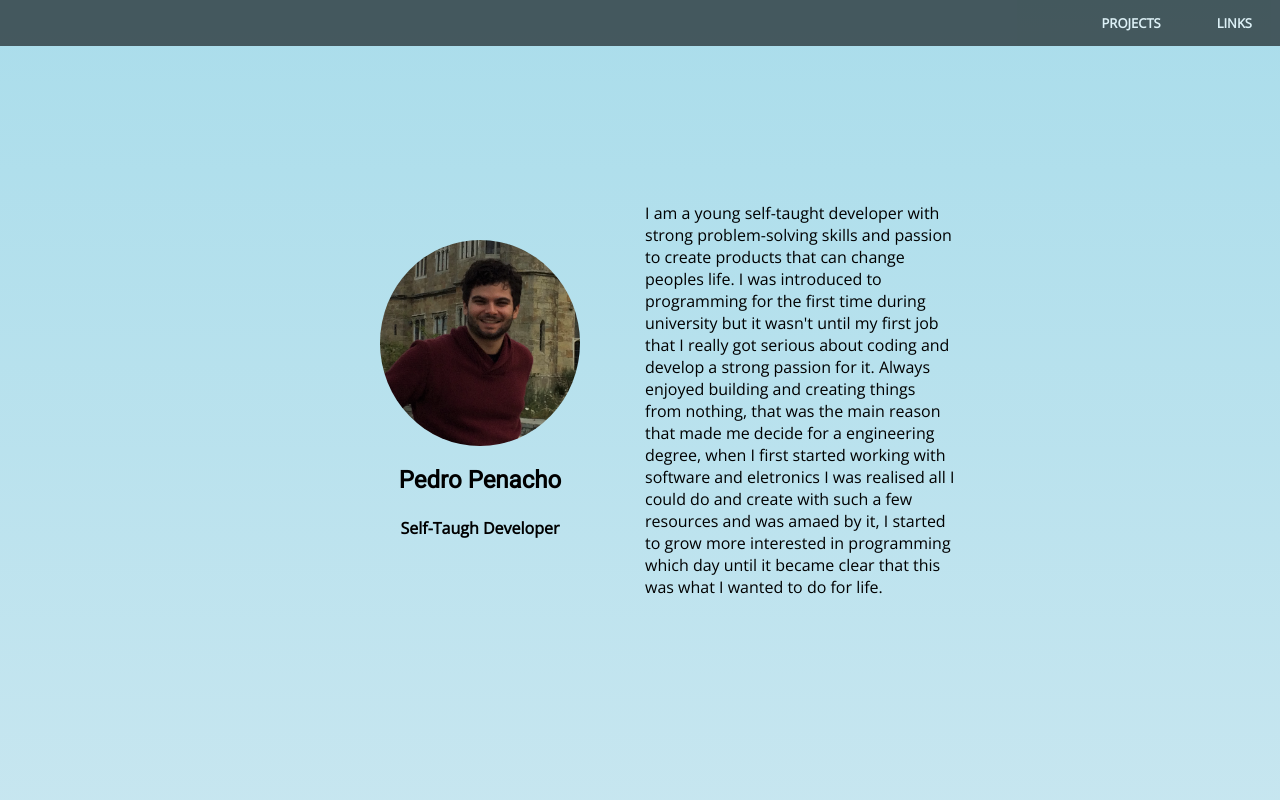
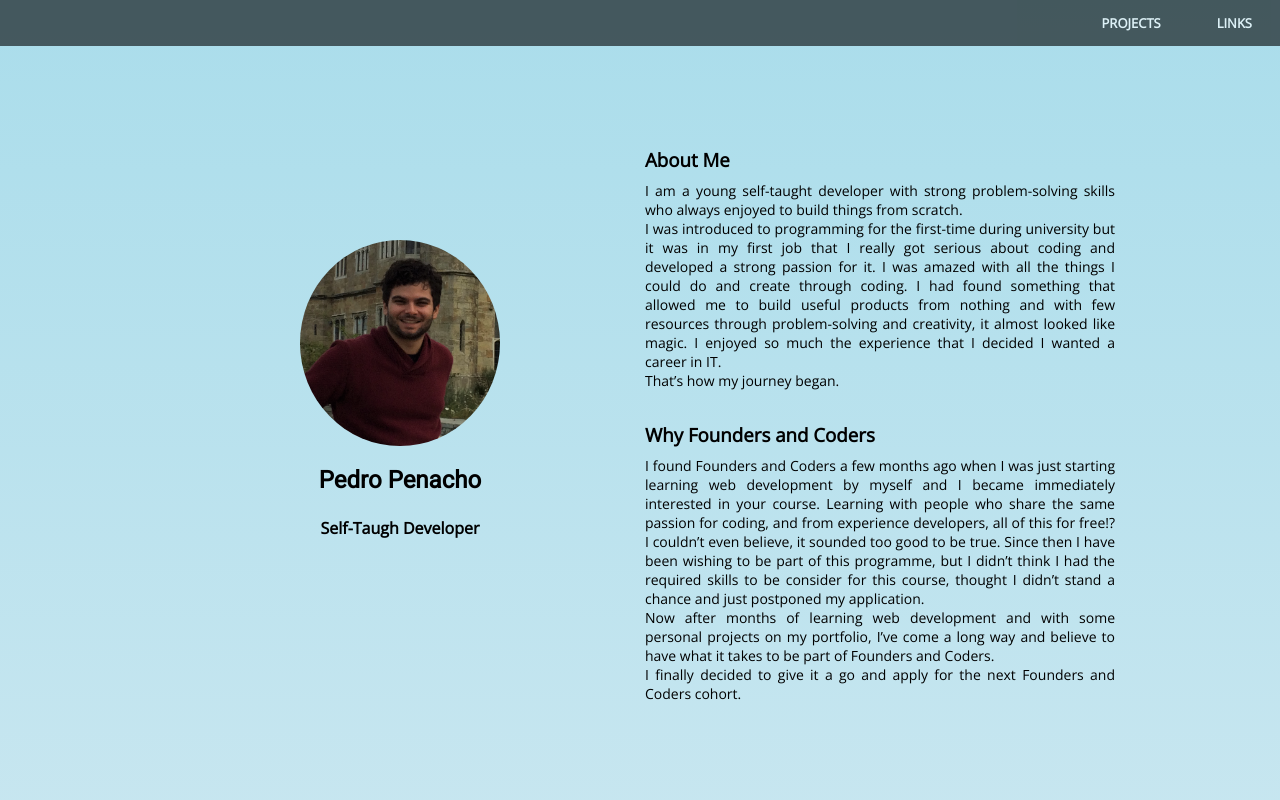
Before and after one commit to pedropenacho/Personal-Website, a plain HTML site: page index.html in a window 1280 px wide. Shown: the top 800 px of the page. Drawn offline with nearby package versions, Linux system fonts and the light colour scheme.

Commit message:
update intro section, final version

```diff
--- a/index.html
+++ b/index.html
@@ -24,9 +24,23 @@
                 </div>
 
                 <div class="right">
-                    <p id="bio">I am a young self-taught developer with strong problem-solving skills and passion to create products that can change peoples life.
-                            I was introduced to programming for the first time during university but it wasn't until my first job that I really got serious about coding and develop a strong passion for it.
-                            Always enjoyed building and creating things from nothing, that was the main reason that made me decide for a engineering degree, when I first started working with software and eletronics I was realised all I could do and create with such a few resources and was amaed by it, I started to grow more interested in programming which day until it became clear that this was what I wanted to do for life.</p>
+                    <h3>About Me</h3>
+                    <p class="bio">I am a young self-taught developer with strong problem-solving skills who always enjoyed to build things from scratch.
+                    <br>
+                     I was introduced to programming for the first-time during university but it was in my first job that I really got serious about coding and developed a strong passion for it.
+                     I was amazed with all the things I could do and create through coding.
+                     I had found something that allowed me to build useful products from nothing and with few resources through problem-solving and creativity, it almost looked like magic.
+                     I enjoyed so much the experience that I decided I wanted a career in IT.
+                     <br>
+                     That’s how my journey began.</p>
+                    <h3>Why Founders and Coders</h3>
+                    <p class="bio">I found Founders and Coders a few months ago when I was just starting learning web development by myself and I became immediately interested in your course.
+                     Learning with people who share the same passion for coding, and from experience developers, all of this for free!? I couldn’t even believe, it sounded too good to be true.
+                     Since then I have been wishing to be part of this programme, but I didn’t think I had the required skills to be consider for this course, thought I didn’t stand a chance and just postponed my application.
+                    <br>
+                    Now after months of learning web development and with some personal projects on my portfolio, I’ve come a long way and believe to have what it takes to be part of Founders and Coders.
+                    <br>
+                    I finally decided to give it a go and apply for the next Founders and Coders cohort.</p>
                 </div>
             </div>
         </section>
@@ -90,7 +104,7 @@
         <section id="links">
             <ul>
                 <li>
-                    <a href="https://github.com/pedropenacho/Personal-Website" target="_blank"><!--in future replace to github repo of this website-->
+                    <a href="https://github.com/pedropenacho/Personal-Website" target="_blank">
                         <img id="logo" src="img/GitHub_logo.png" alt="GitHub">
                     </a>
                 </li>
--- a/style.css
+++ b/style.css
@@ -38,15 +38,14 @@ header{
     display: flex;
     align-items: center;
     justify-content: center;
-    /* background: linear-gradient(to bottom, rgba(231, 240, 245, 1) 0%, rgba(170, 221, 235, 1) 100%); */
     height: 100vh;
 }
 
 .wrapper {
-    max-width: 50%;
+    max-width: 75%;
     display: flex;
     flex-direction: row;
-    height: 80%;
+    height: 90%;
 }
 
 .left, .right {
@@ -63,6 +62,10 @@ header{
     justify-content: center;
 }
 
+.right{
+    margin-top: 50px;
+}
+
 #profile-picture {
     border-radius: 50%;
 }
@@ -70,6 +73,12 @@ header{
 #name {
     font-family: 'Roboto', sans-serif;
     margin-bottom: 2px;
+}
+
+.bio{
+    font-size: 14px;
+    text-align: justify;
+    margin-top: -10px;
 }
 
 /* Projects content styling */
```
